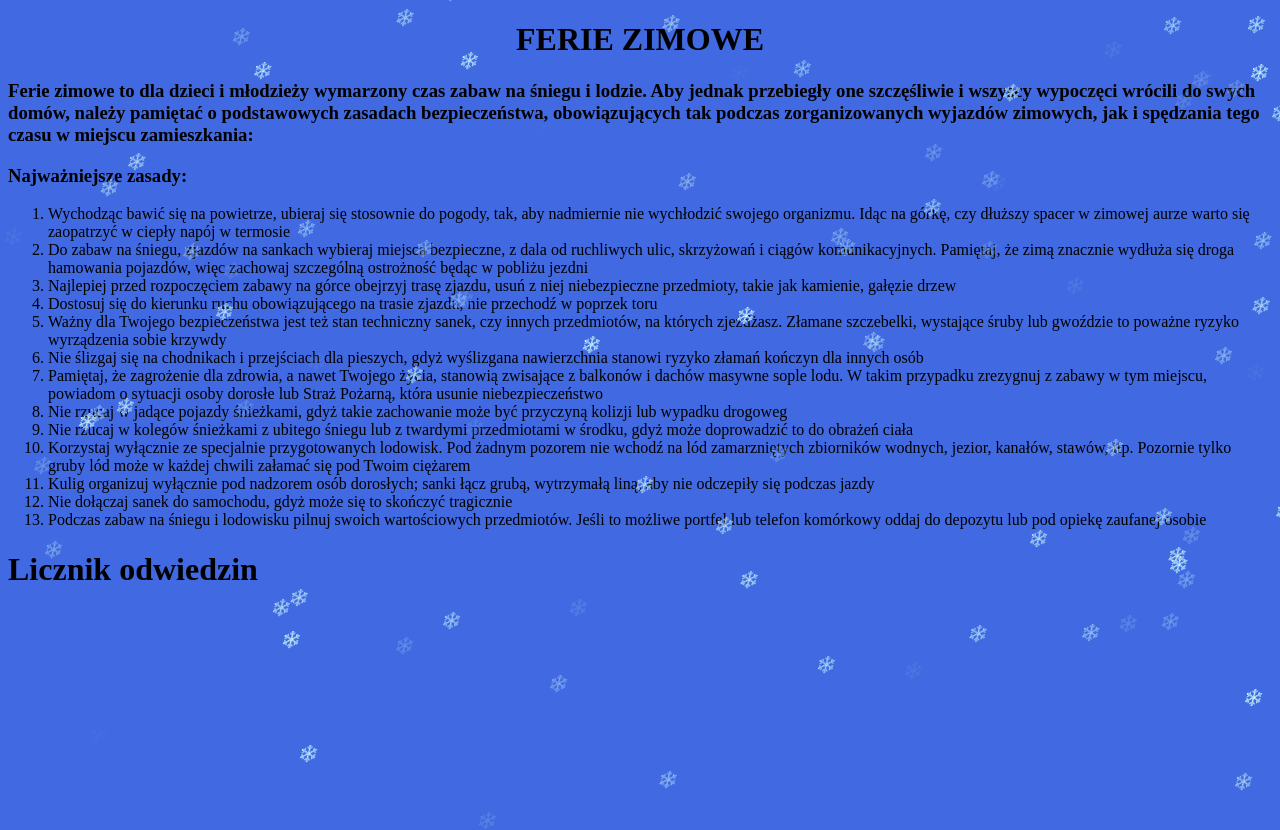
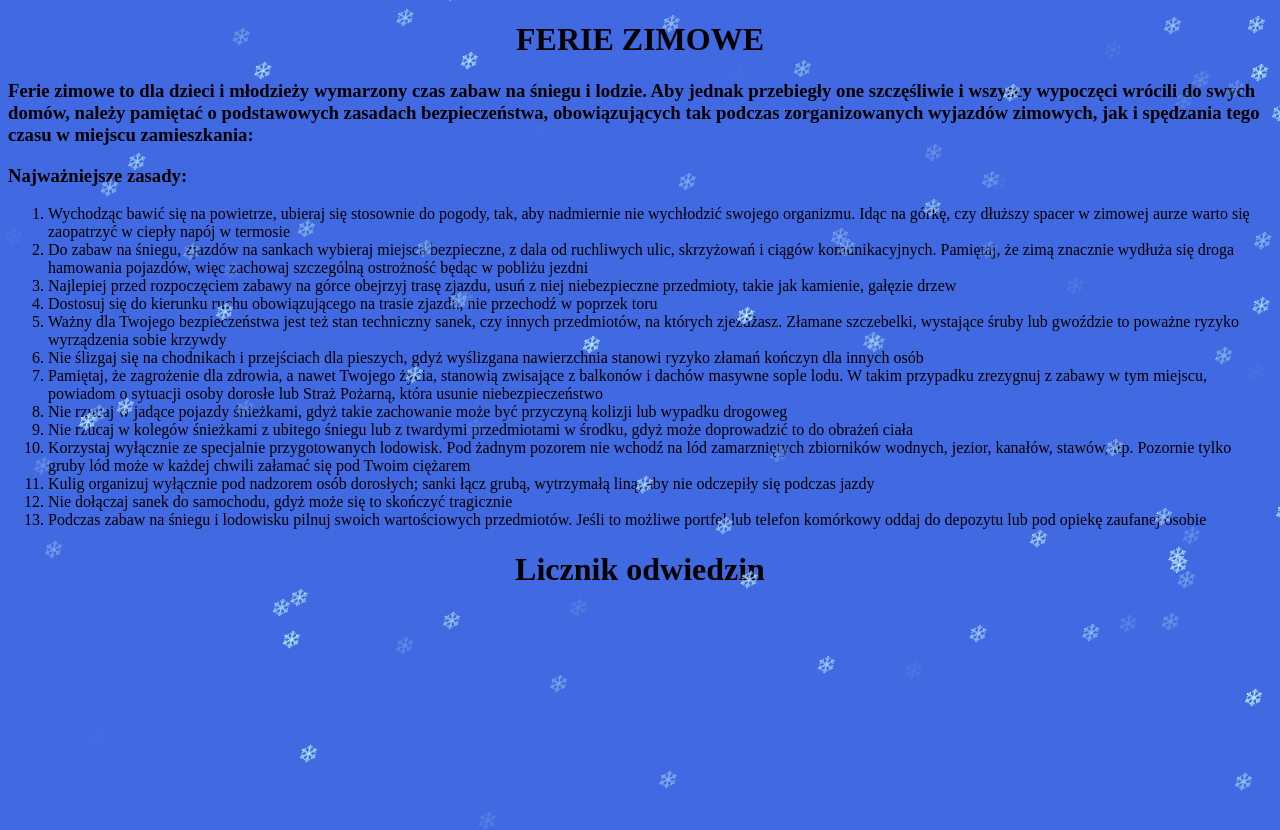
Before and after one commit to Natttalla/Zadanie17, a plain HTML site: page index.html in a window 1280 px wide. Drawn offline with Linux system fonts and the light colour scheme; a script that the page names is missing.

Commit message:
Update index.html

```diff
--- a/index.html
+++ b/index.html
@@ -57,7 +57,7 @@
   </div>
 
   <div>
-    <h1>Licznik odwiedzin</h1>
+    <center><h1>Licznik odwiedzin</h1></center>
 
 
     <script type="text/javascript" src="//www.licznikodwiedzin.pl/cnt/start.php?key=594843299"></script>
```
